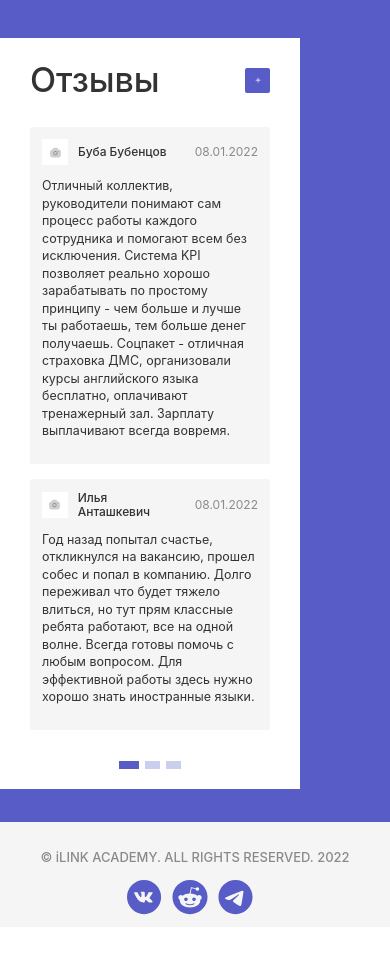
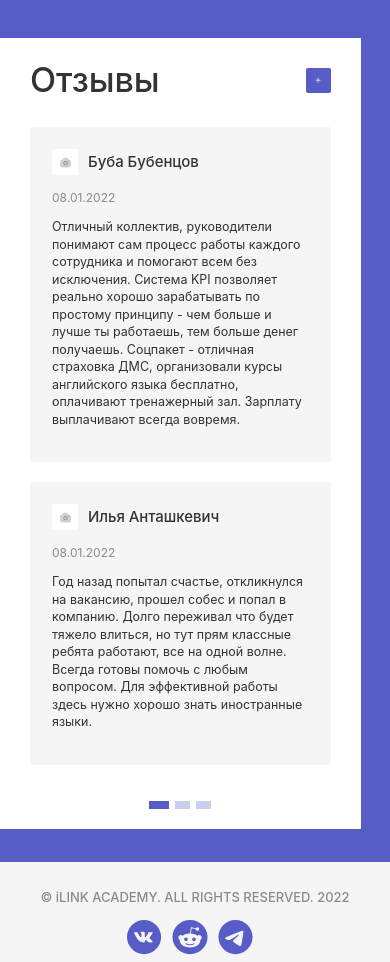
Before and after one commit to githorder/internship_project, a React (Create React App) app: page / in a window 390 px wide. Shown: the part 966-1928 px from the top of the page. Before the commit the page ends 1893 px from the top, so only its background shows below. Built offline with nearby package versions, Linux system fonts and the light colour scheme.

Commit message:
fixing reviews block

```diff
--- a/src/components/Review/Review.css
+++ b/src/components/Review/Review.css
@@ -57,7 +57,22 @@
 @media only screen and (max-width: 640px) {
   .review_container {
     width: 100%;
+    margin-bottom: 4rem;
+    padding: 4.4rem;
+  }
+
+  .review_profile {
+    flex-direction: column;
+    align-items: flex-start;
+  }
+
+  .review_profile_details {
     margin-bottom: 3rem;
+    width: 100%;
+  }
+
+  .review_profile_name {
+    font-size: 3rem;
   }
 
   .review_description {
--- a/src/components/ReviewsBlock/ReviewsBlock.css
+++ b/src/components/ReviewsBlock/ReviewsBlock.css
@@ -102,8 +102,13 @@
 }
 
 @media only screen and (max-width: 640px) {
+  .reviews_section {
+    width: 95vw;
+  }
+
   .reviews_block {
-    width: 60rem;
+    /* width: 60rem; */
+    width: 100%;
   }
 
   .scroll_container {
@@ -145,3 +150,9 @@
     flex-direction: column;
   }
 }
+
+@media only screen and (min-width: 1020px) and (max-width: 1715px) {
+  .reviews_block {
+    width: 85rem;
+  }
+}
```
Also changed, not shown: 6 other files (tests, documents, lock files or other folders).
